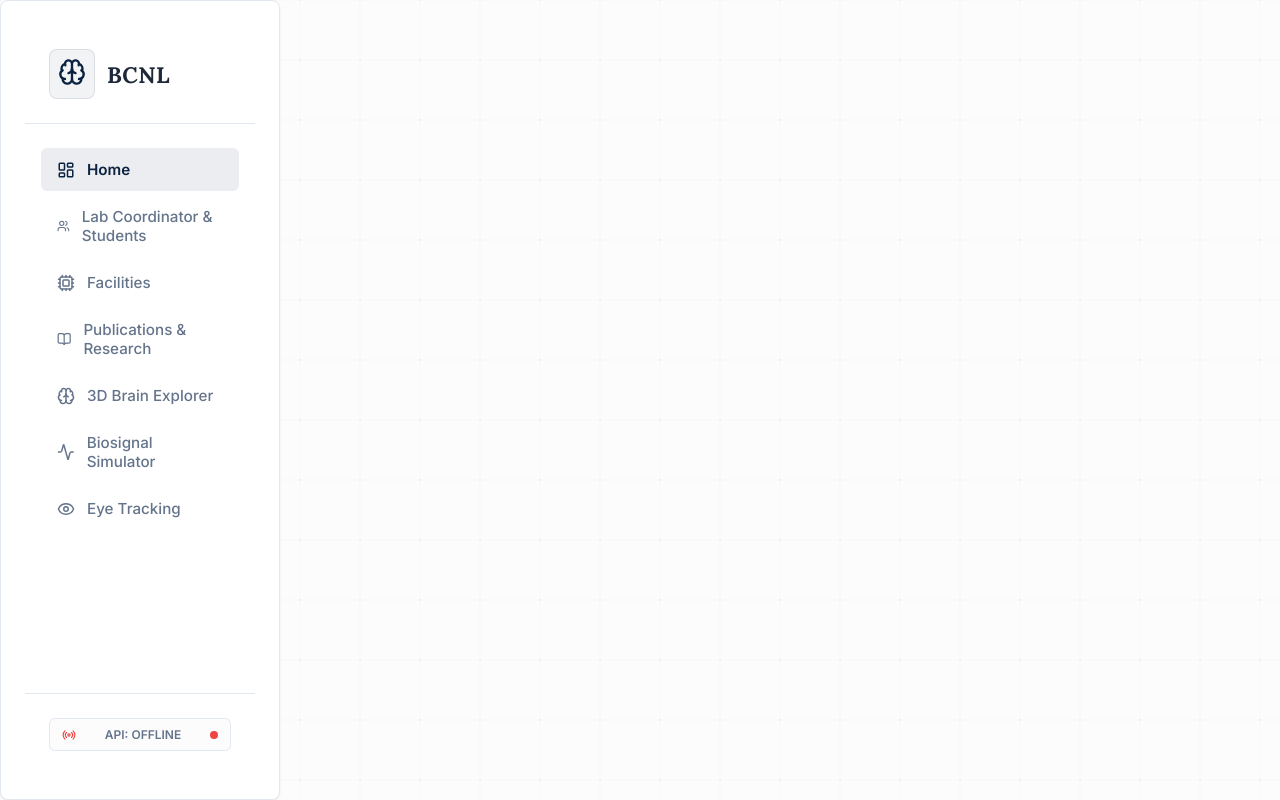
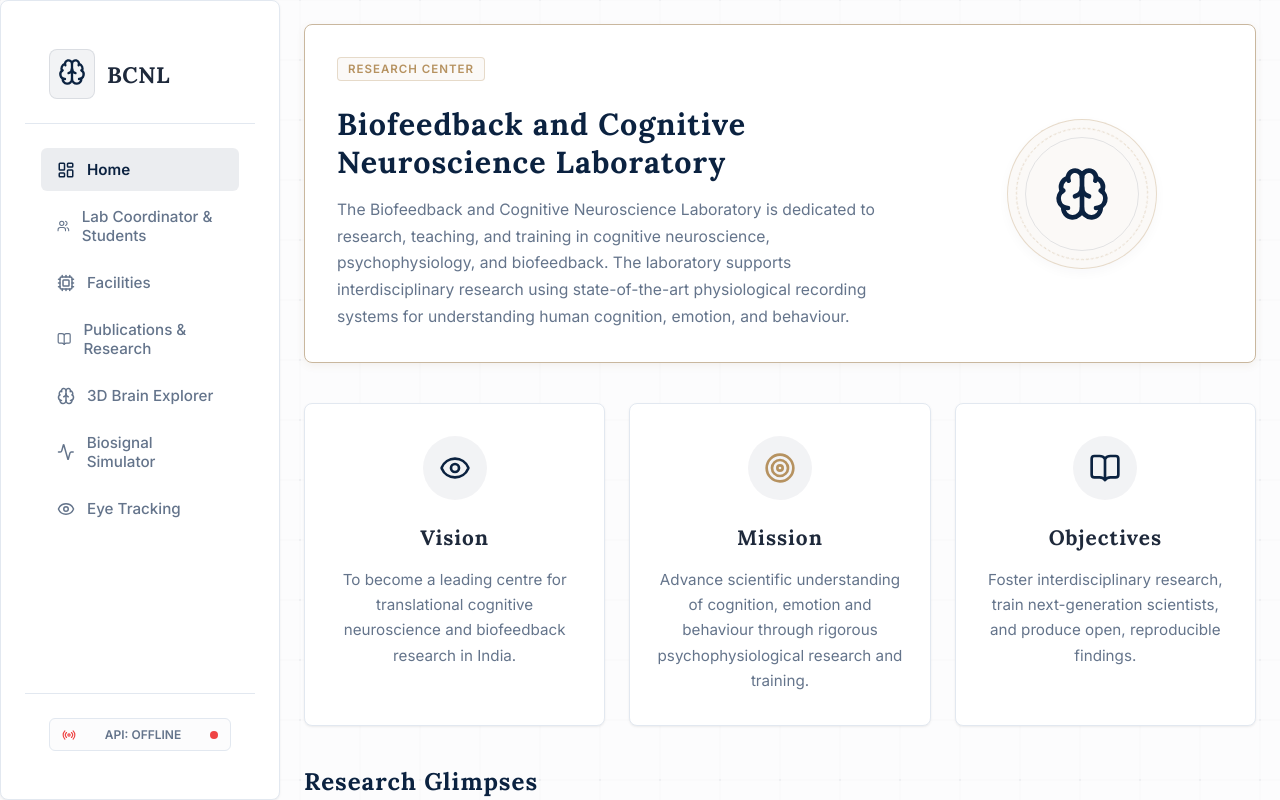
Before and after one commit to uiiuopy/cuk, a React (Vite) app in the folder client/: page / in a window 1280 px wide. Built offline with nearby package versions, Linux system fonts and the light colour scheme; no server answers.

Commit message:
fix: adjust sidebar layout css to prevent column stacking and display content correctly

```diff
--- a/client/src/index.css
+++ b/client/src/index.css
@@ -94,9 +94,9 @@ p {
   background: var(--accent-pink);
 }
 
-/* Layout Utilities */
-.sidebar-layout {
+.app-container.sidebar-layout {
   display: flex;
+  flex-direction: row;
   height: 100vh;
   overflow: hidden;
 }
```
